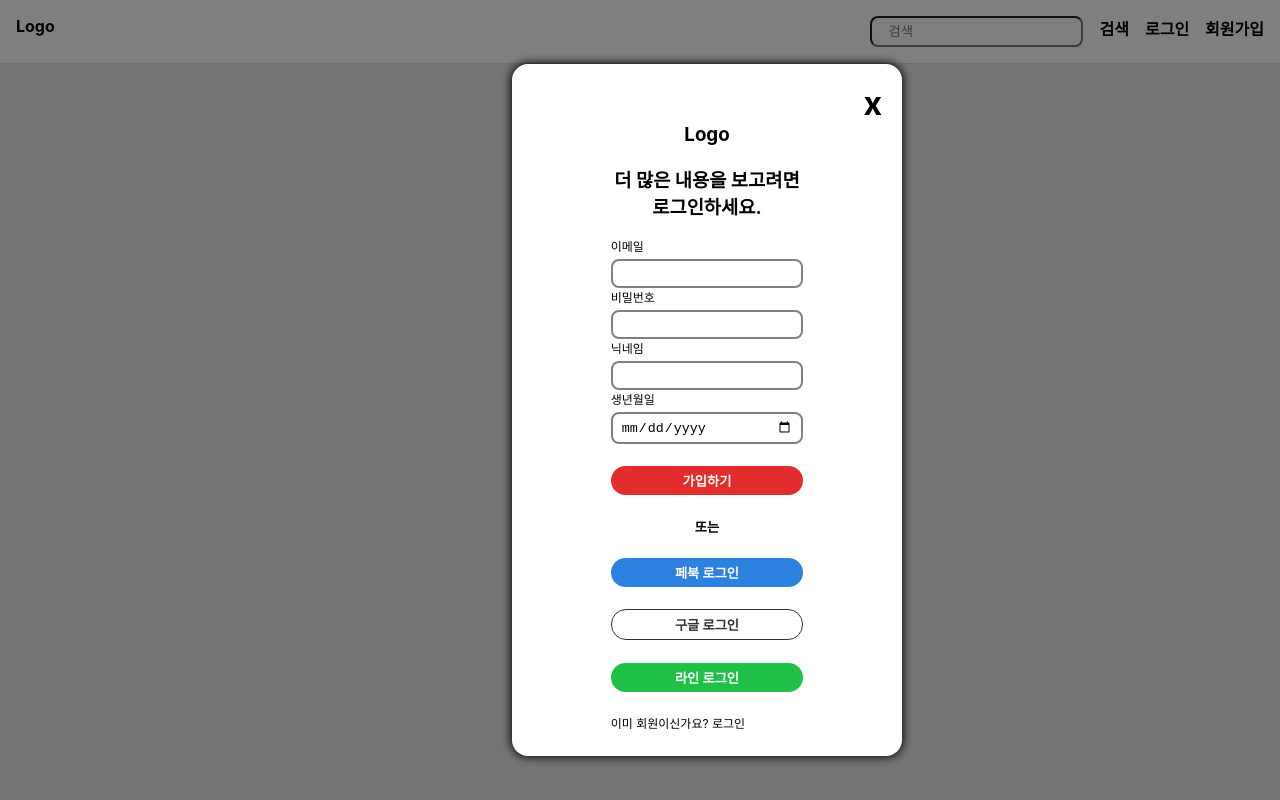
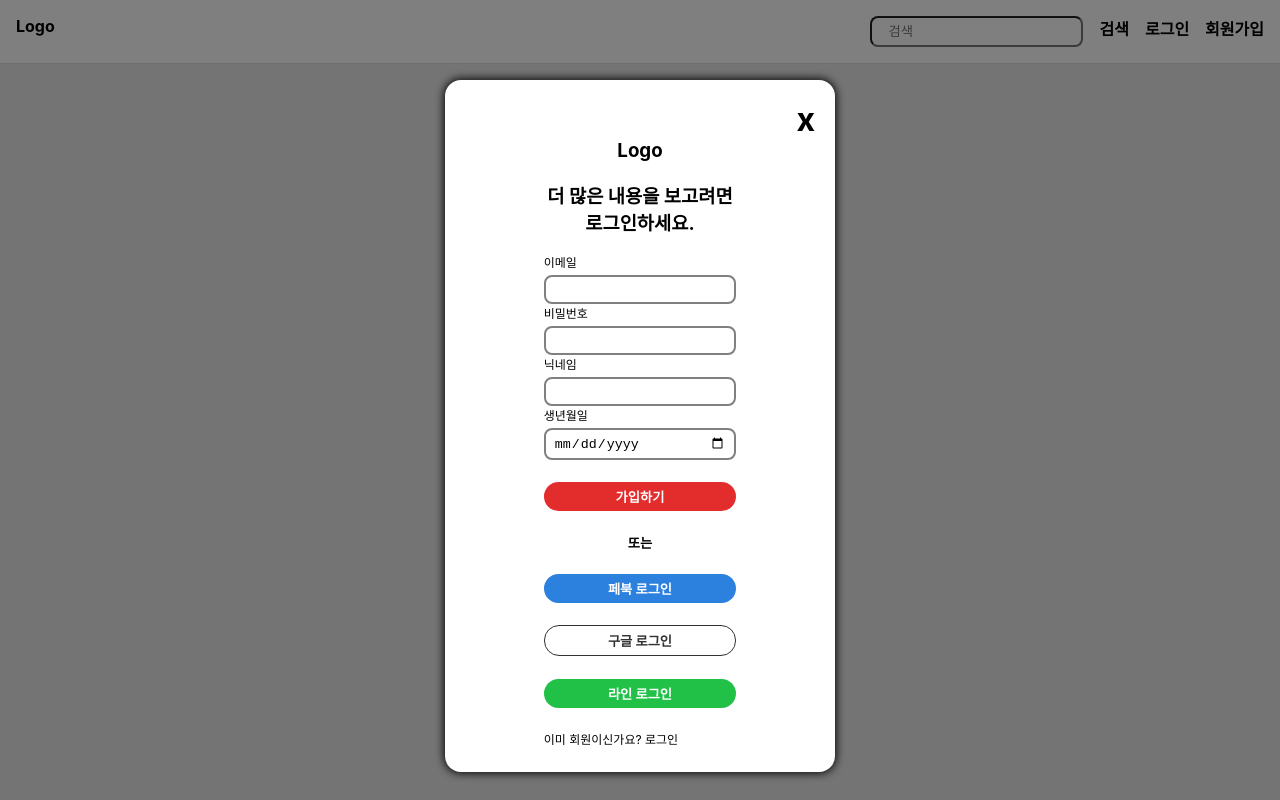
Before and after one commit to hyunjin-jang/Board-Project-front, a React (Create React App) app: page / in a window 1280 px wide. Both pictures are taken after a click on the element "회원가입". Built offline with nearby package versions, Linux system fonts and the light colour scheme; no server answers.

Commit message:
css join_modal, login_modal edit.

```diff
--- a/src/App.css
+++ b/src/App.css
@@ -20,11 +20,12 @@ body {
 }
 
  .login-container {
-  position:absolute;
+  /* position:absolute; */
   background: white;
   box-shadow: 0 0 10px 1px #000;
-  top: 5%;
-  left: 40%;
+  margin-top: 5rem;
+  margin-right: auto;
+  margin-left: auto;
   padding: 20px;
   border-radius: 8px;
   width: 350px;
@@ -82,11 +83,11 @@ body {
 
  /* 회원가입 CSS */
  .join-container {
-  position:absolute;
   background: white;
   box-shadow: 0 0 10px 1px #000;
-  top: 5%;
-  left: 40%;
+  margin-top: 5rem;
+  margin-right: auto;
+  margin-left: auto;
   padding: 20px;
   border-radius: 16px;
   width: 350px;
```
